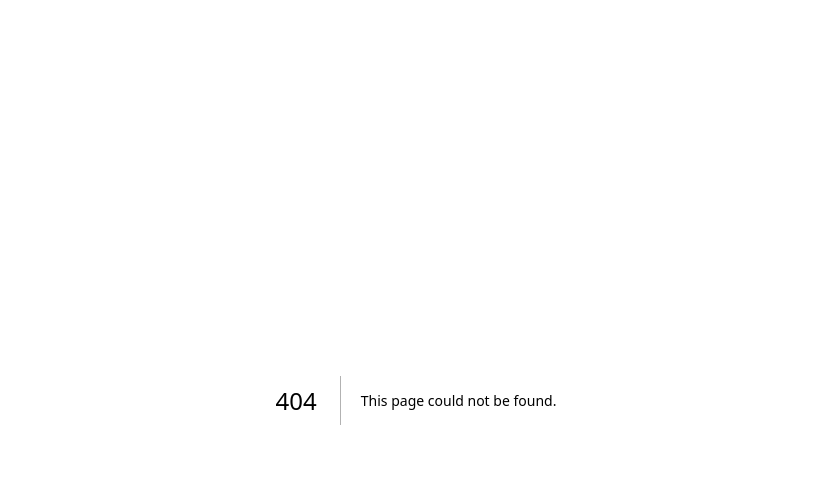
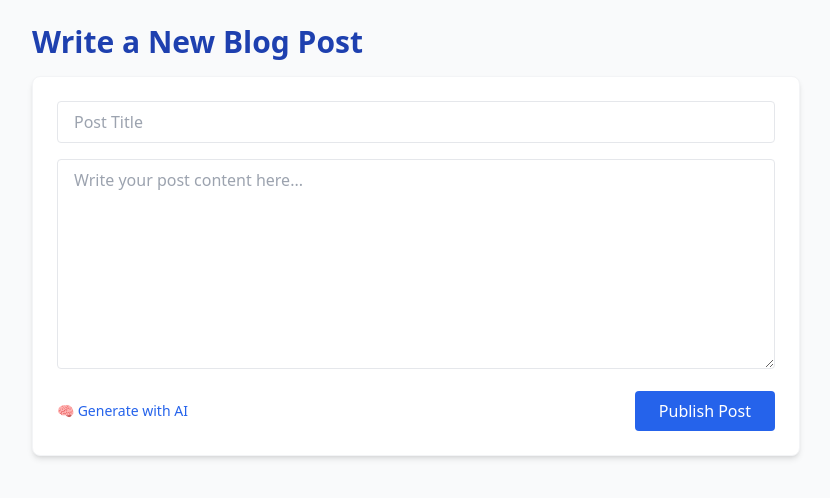
Before and after one commit to cybev1/cybev-frontend, a Next.js app: page /dashboard/write-post in a window 1280 px wide. Before the commit this address had no page. Shown: the top 498 px of the page, without its empty margins (224-1054 px from the left). Built offline with nearby package versions, Linux system fonts and the light colour scheme.

Commit message:
Add files via upload

```diff
--- /dev/null
+++ b/pages/dashboard/write-post.js
@@ -0,0 +1,93 @@
+import { useState } from 'react';
+import Card from '../../components/ui/Card';
+
+export default function WritePost() {
+  const [form, setForm] = useState({ title: '', content: '' });
+  const [submitting, setSubmitting] = useState(false);
+  const [message, setMessage] = useState('');
+
+  const handleChange = (e) => {
+    setForm({ ...form, [e.target.name]: e.target.value });
+  };
+
+  const handleGenerateAI = () => {
+    setForm({
+      ...form,
+      title: '5 Powerful Reasons to Start a Web3 Blog on CYBEV',
+      content: 'Discover how CYBEV empowers creators using AI and blockchain to build, monetize, and grow digital content with full ownership.'
+    });
+  };
+
+  const handleSubmit = async (e) => {
+    e.preventDefault();
+    setSubmitting(true);
+    const token = localStorage.getItem('token');
+    try {
+      const res = await fetch('/api/posts/create', {
+        method: 'POST',
+        headers: {
+          'Content-Type': 'application/json',
+          Authorization: token
+        },
+        body: JSON.stringify(form)
+      });
+      const data = await res.json();
+      if (res.ok) {
+        setMessage('✅ Post published successfully!');
+        setForm({ title: '', content: '' });
+      } else {
+        setMessage(data.message || '❌ Failed to publish.');
+      }
+    } catch (err) {
+      setMessage('❌ Network error. Try again.');
+    } finally {
+      setSubmitting(false);
+    }
+  };
+
+  return (
+    <div className="min-h-screen p-6 bg-gray-50">
+      <div className="max-w-3xl mx-auto">
+        <h1 className="text-3xl font-bold text-blue-800 mb-4">Write a New Blog Post</h1>
+        <Card>
+          <form onSubmit={handleSubmit} className="space-y-4">
+            <input
+              name="title"
+              placeholder="Post Title"
+              value={form.title}
+              onChange={handleChange}
+              required
+              className="w-full px-4 py-2 border rounded"
+            />
+            <textarea
+              name="content"
+              rows="8"
+              placeholder="Write your post content here..."
+              value={form.content}
+              onChange={handleChange}
+              required
+              className="w-full px-4 py-2 border rounded"
+            />
+            <div className="flex justify-between items-center">
+              <button
+                type="button"
+                onClick={handleGenerateAI}
+                className="text-blue-600 hover:underline text-sm"
+              >
+                🧠 Generate with AI
+              </button>
+              <button
+                type="submit"
+                disabled={submitting}
+                className="bg-blue-600 text-white px-6 py-2 rounded hover:bg-blue-700"
+              >
+                {submitting ? 'Publishing...' : 'Publish Post'}
+              </button>
+            </div>
+            {message && <p className="text-sm mt-2">{message}</p>}
+          </form>
+        </Card>
+      </div>
+    </div>
+  );
+}
```
